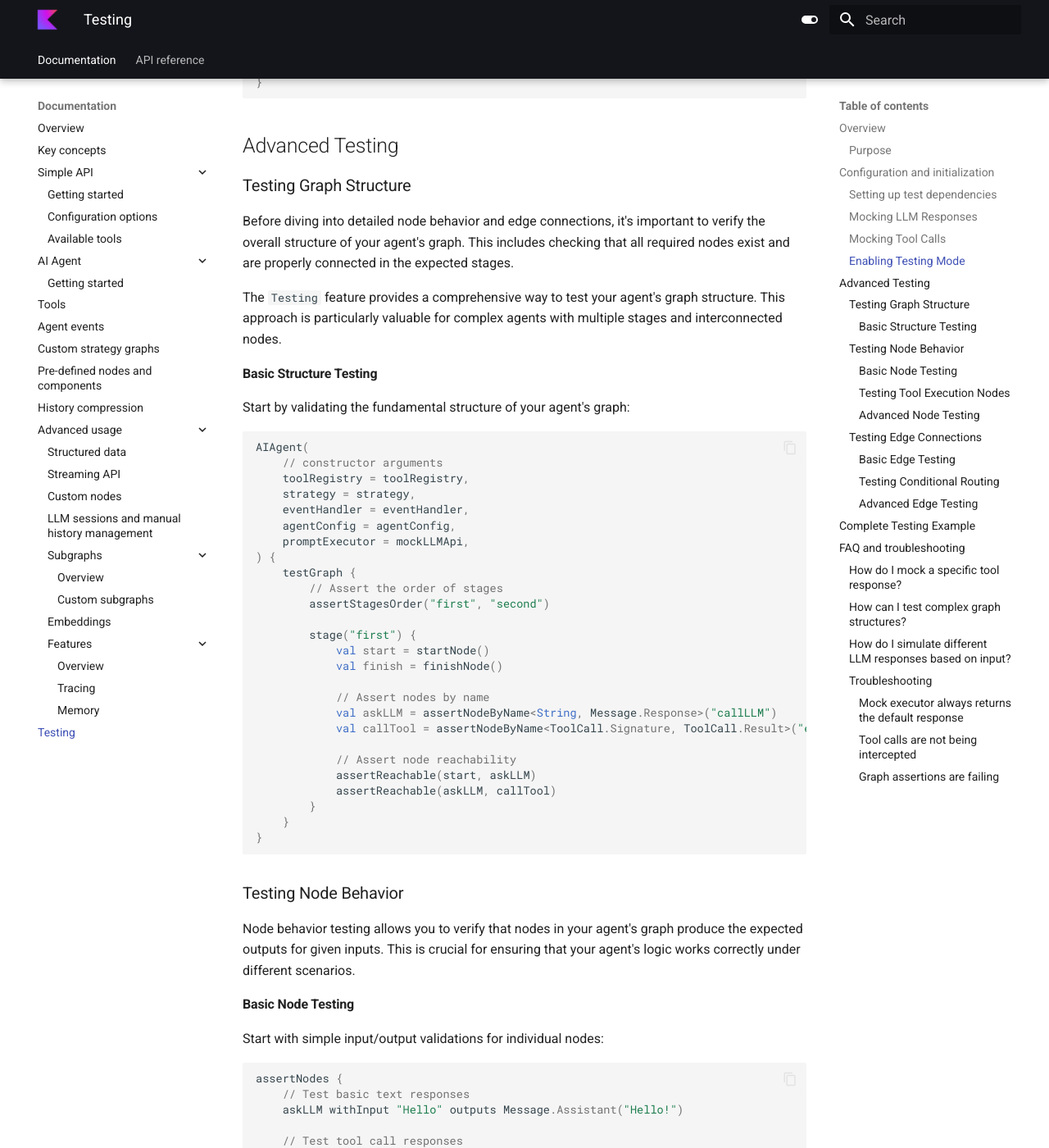
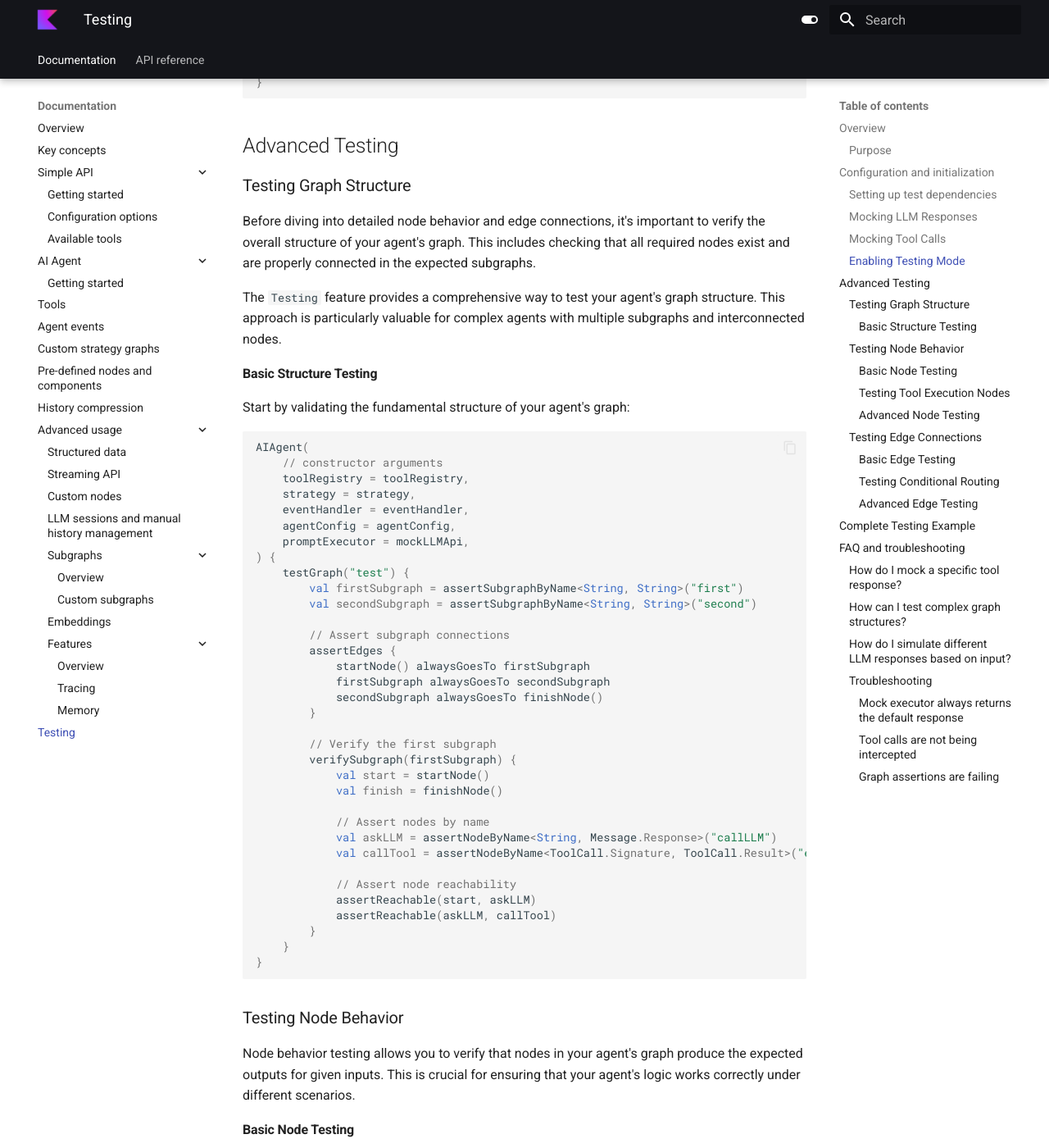
Before and after one commit to JetBrains/koog-docs, an MkDocs documentation site: the page built from docs/testing.md, in a window 1280 px wide and 1400 px high, scrolled down 2298 px. Shown: the whole window at 82% size. Built offline with MkDocs 1.6.1 and Material for MkDocs 9.7.7, drawn with Linux system fonts in a browser that asks for light colours; some of the changed text lies outside the part shown.

````diff
--- a/docs/testing.md
+++ b/docs/testing.md
@@ -34,11 +34,11 @@ The most basic form of testing involves mocking LLM responses to ensure determin
 ```kotlin
 // Create a mock LLM executor
 val mockLLMApi = getMockExecutor(toolRegistry, eventHandler) {
-    // Mock a simple text response
-    mockLLMAnswer("Hello!") onRequestContains "Hello"
+  // Mock a simple text response
+  mockLLMAnswer("Hello!") onRequestContains "Hello"
 
-    // Mock a default response
-    mockLLMAnswer("I don't know how to answer that.").asDefaultResponse
+  // Mock a default response
+  mockLLMAnswer("I don't know how to answer that.").asDefaultResponse
 }
 ```
 
@@ -55,11 +55,11 @@ mockTool(PositiveToneTool) alwaysReturns "The text has a positive tone."
 
 // Using lambda when you need to perform extra actions
 mockTool(NegativeToneTool) alwaysTells {
-    // Perform some extra action
-    println("Negative tone tool called")
+  // Perform some extra action
+  println("Negative tone tool called")
 
-    // Return the result
-    "The text has a negative tone."
+  // Return the result
+  "The text has a negative tone."
 }
 
 // Mock tool behavior based on specific arguments
@@ -67,7 +67,7 @@ mockTool(AnalyzeTool) returns AnalyzeTool.Result("Detailed analysis") onArgument
 
 // Mock tool behavior with conditional argument matching
 mockTool(SearchTool) returns SearchTool.Result("Found results") onArgumentsMatching { args ->
-    args.query.contains("important")
+  args.query.contains("important")
 }
 ```
 
@@ -100,9 +100,9 @@ AIAgent(
 
 ### Testing Graph Structure
 
-Before diving into detailed node behavior and edge connections, it's important to verify the overall structure of your agent's graph. This includes checking that all required nodes exist and are properly connected in the expected stages.
+Before diving into detailed node behavior and edge connections, it's important to verify the overall structure of your agent's graph. This includes checking that all required nodes exist and are properly connected in the expected subgraphs.
 
-The `Testing` feature provides a comprehensive way to test your agent's graph structure. This approach is particularly valuable for complex agents with multiple stages and interconnected nodes.
+The `Testing` feature provides a comprehensive way to test your agent's graph structure. This approach is particularly valuable for complex agents with multiple subgraphs and interconnected nodes.
 
 #### Basic Structure Testing
 
@@ -117,11 +117,19 @@ AIAgent(
     agentConfig = agentConfig,
     promptExecutor = mockLLMApi,
 ) {
-    testGraph {
-        // Assert the order of stages
-        assertStagesOrder("first", "second")
+    testGraph("test") {
+        val firstSubgraph = assertSubgraphByName<String, String>("first")
+        val secondSubgraph = assertSubgraphByName<String, String>("second")
 
-        stage("first") {
+        // Assert subgraph connections
+        assertEdges {
+            startNode() alwaysGoesTo firstSubgraph
+            firstSubgraph alwaysGoesTo secondSubgraph
+            secondSubgraph alwaysGoesTo finishNode()
+        }
+
+        // Verify the first subgraph
+        verifySubgraph(firstSubgraph) {
             val start = startNode()
             val finish = finishNode()
 
@@ -282,7 +290,7 @@ These advanced edge tests help ensure that your agent makes the correct decision
 
 Here's a user story that demonstrates a complete testing scenario:
 
-Imagine you're developing a tone analysis agent that analyzes the tone of text and provides feedback. The agent has a single stage with tools for detecting positive, negative, and neutral tones.
+Imagine you're developing a tone analysis agent that analyzes the tone of text and provides feedback. The agent uses tools for detecting positive, negative, and neutral tones.
 
 Here's how you might test this agent:
 
@@ -294,22 +302,19 @@ fun testToneAgent() = runTest {
     var result: String? = null
 
     // Create a tool registry
-    val toneStageName = "tone_analysis"
     val toolRegistry = ToolRegistry {
-        stage(toneStageName) {
-            // Special tool, required with this type of agent
-            tool(SayToUser)
+        // Special tool, required with this type of agent
+        tool(SayToUser)
 
-            with(ToneTools) {
-                tools()
-            }
+        with(ToneTools) {
+            tools()
         }
     }
 
     // Create an event handler
     val eventHandler = EventHandler {
-        onToolCall { stage, tool, args ->
-            println("[DEBUG_LOG] Tool called: stage ${stage.name}, tool ${tool.name}, args $args")
+        onToolCall { tool, args ->
+            println("[DEBUG_LOG] Tool called: tool ${tool.name}, args $args")
             toolCalls.add(tool.name)
         }
 
@@ -408,13 +413,16 @@ fun testToneAgent() = runTest {
 }
 ```
 
-For more complex agents with multiple stages, you can also test the graph structure:
+For more complex agents with multiple subgraphs, you can also test the graph structure:
 
 ```kotlin
 @Test
-fun testMultiStageAgentStructure() = runBlocking {
+fun testMultiSubgraphAgentStructure() = runTest {
     val strategy = strategy("test") {
-        stage("first") {
+        val firstSubgraph by subgraph(
+            "first",
+            tools = listOf(DummyTool, CreateTool, SolveTool)
+        ) {
             val callLLM by nodeLLMRequest(allowToolCalls = false)
             val executeTool by nodeExecuteTool()
             val sendToolResult by nodeLLMSendToolResult()
@@ -435,20 +443,19 @@ fun testMultiStageAgentStructure() = runBlocking {
             edge(executeTool forwardTo nodeFinish transformed { it.content })
         }
 
-        stage("second") {
-            edge(nodeStart forwardTo nodeFinish transformed { stageInput })
+        val secondSubgraph by subgraph<String, String>("second") {
+            edge(nodeStart forwardTo nodeFinish)
         }
+
+        edge(nodeStart forwardTo firstSubgraph)
+        edge(firstSubgraph forwardTo secondSubgraph)
+        edge(secondSubgraph forwardTo nodeFinish)
     }
 
     val toolRegistry = ToolRegistry {
-        stage("first") {
-            tool(DummyTool)
-            tool(CreateTool)
-            tool(SolveTool)
-        }
-        stage("second") {
-            tool(DummyTool)
-        }
+        tool(DummyTool)
+        tool(CreateTool)
+        tool(SolveTool)
     }
 
     val mockLLMApi = getMockExecutor(toolRegistry) {
@@ -465,15 +472,22 @@ fun testMultiStageAgentStructure() = runBlocking {
         agentConfig = AIAgentConfig(prompt = basePrompt, model = OpenAIModels.Chat.GPT4o, maxAgentIterations = 100),
         promptExecutor = mockLLMApi,
     ) {
-        testGraph {
-            assertStagesOrder("first", "second")
+        testGraph("test") {
+            val firstSubgraph = assertSubgraphByName<String, String>("first")
+            val secondSubgraph = assertSubgraphByName<String, String>("second")
 
-            stage("first") {
+            assertEdges {
+                startNode() alwaysGoesTo firstSubgraph
+                firstSubgraph alwaysGoesTo secondSubgraph
+                secondSubgraph alwaysGoesTo finishNode()
+            }
+
+            verifySubgraph(firstSubgraph) {
                 val start = startNode()
                 val finish = finishNode()
 
                 val askLLM = assertNodeByName<String, Message.Response>("callLLM")
-                val callTool = assertNodeByName<ToolCall.Signature, ToolCall.Result>("executeTool")
+                val callTool = assertNodeByName<Message.Tool.Call, ReceivedToolResult>("executeTool")
                 val giveFeedback = assertNodeByName<Any?, Any?>("giveFeedback")
 
                 assertReachable(start, askLLM)
@@ -498,10 +512,6 @@ fun testMultiStageAgentStructure() = runBlocking {
                     askLLM withOutput Message.Assistant("Hello!") goesTo giveFeedback
                     askLLM withOutput toolCallMessage(CreateTool, CreateTool.Args("solve")) goesTo callTool
                 }
-            }
-
-            stage("second") {
-                // Empty stage for demonstration
             }
         }
     }
````
Also changed, not shown: other parts of docs/testing.md (+3 -3 lines).
